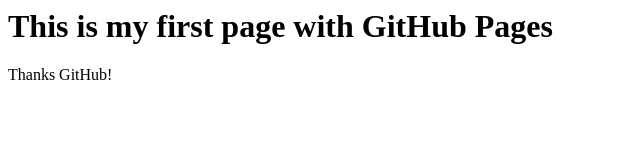
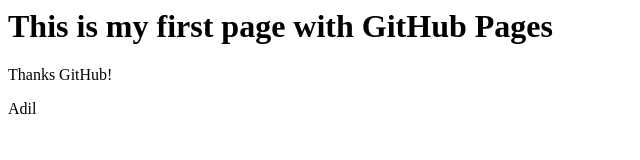
Before and after one commit to AdilAlRaqadi/globalRepo, a plain HTML site: page index.html in a window 1280 px wide. Shown: the full height of the page, 0-640 px from the left. Drawn offline with Linux system fonts and the light colour scheme.

Commit message:
Update index.html

```diff
--- a/index.html
+++ b/index.html
@@ -1,4 +1,5 @@
 <html>
 <h1> This is my first page with GitHub Pages </h1>
 <p>Thanks GitHub!</p>
+<p>Adil</p>
 </html>
```
